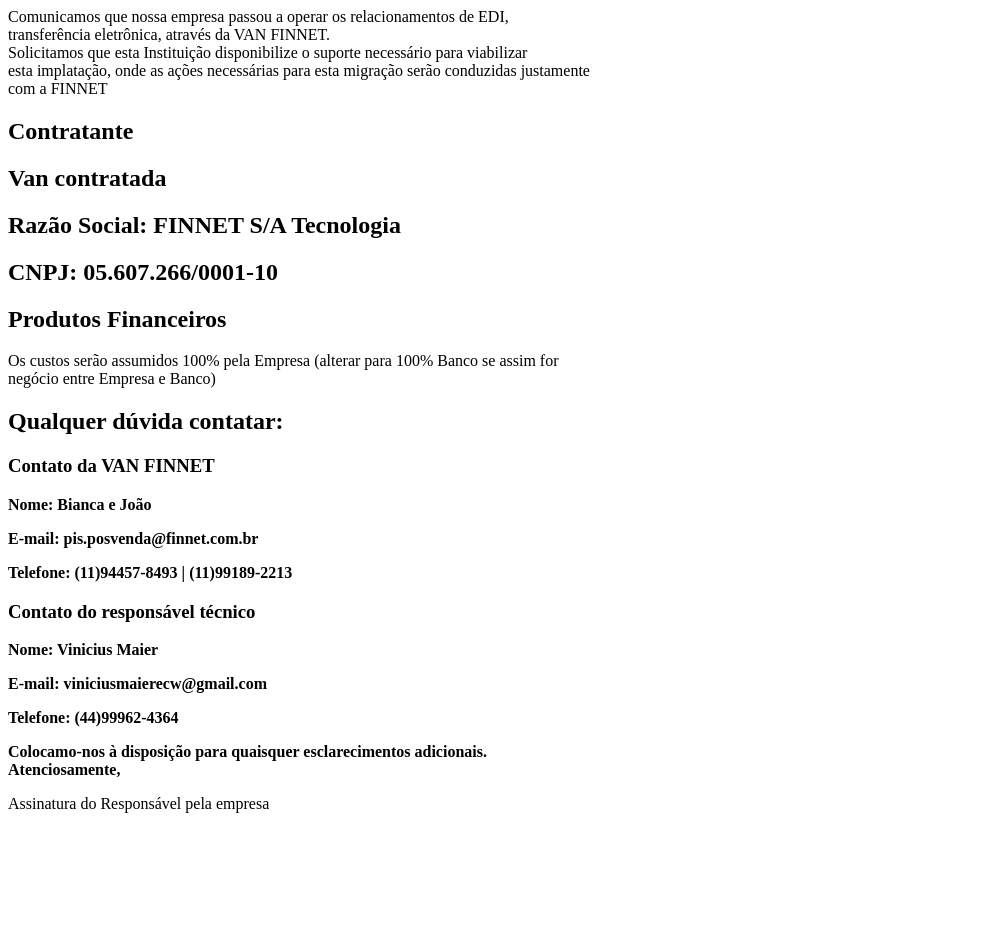
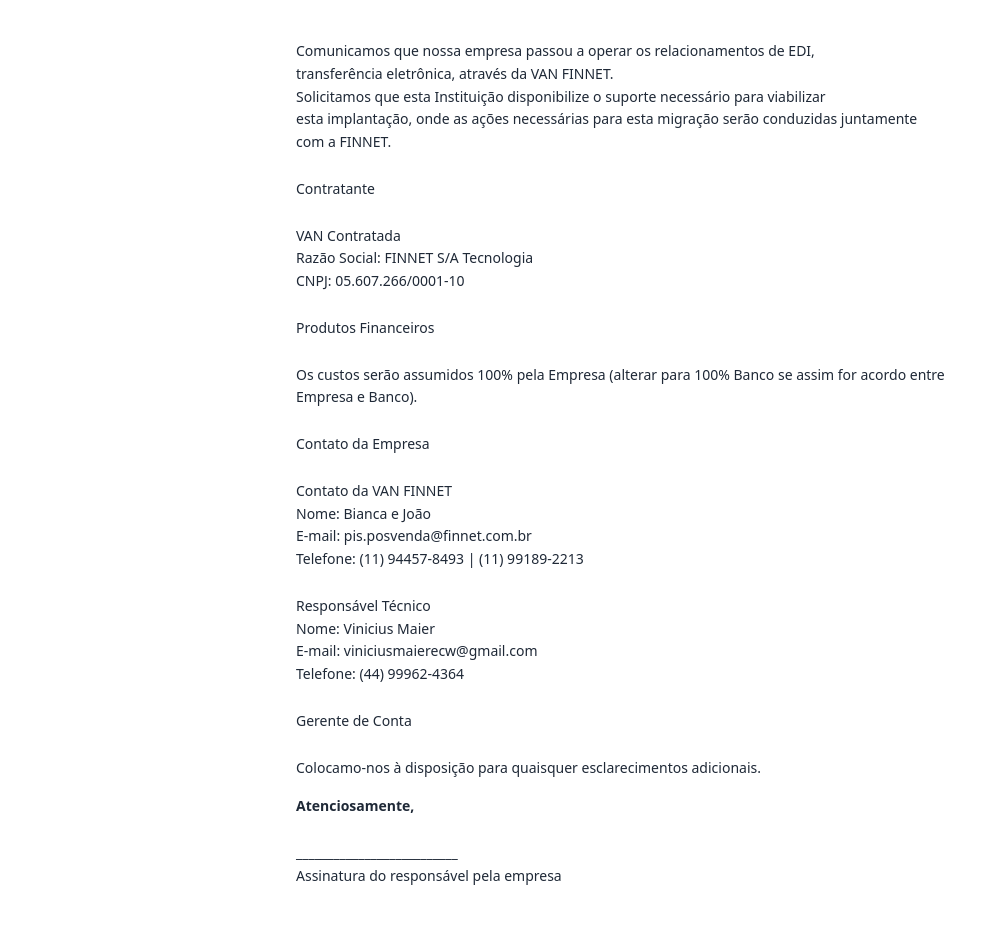
Before and after one commit to gbrielrobles/tecnospeed, a Node project: template backend/public/templates/letter.hbs in a window 1280 px wide. Shown: the whole page, without its empty margins (0-999 px from the left). Before the commit the page ends 813 px from the top, so only its background shows below. Run offline with Node 20 templates, Linux system fonts and the light colour scheme; the template is opened without the code that fills it, so the values that code supplies are empty; some libraries are stand-ins or nearby versions.

Commit message:
style: style initial to letter

```diff
--- a/backend/public/templates/letter.hbs
+++ b/backend/public/templates/letter.hbs
@@ -1,81 +1,97 @@
-<style>
-
-</style>
-
 <!DOCTYPE html>
 <html lang="pt-br">
 <head>
-    <meta charset="UTF-8">
-    <meta name="viewport" content="width=device-width, initial-scale=1.0">
+  <meta charset="UTF-8" />
+  <meta name="viewport" content="width=device-width, initial-scale=1.0" />
+  <script src="https://cdn.tailwindcss.com"></script>
+  <title>Comunicação de EDI</title>
 </head>
-<body>
+<body class="bg-white text-gray-800 font-sans p-10 max-w-3xl mx-auto text-sm leading-relaxed">
+
   {{#with bank}}
-    <h1>Ao {{name}}</h1>
-    <h2>A/c {{bankContactManager.name}} </h1>
-    {{/with}}
-    <p>Comunicamos que nossa empresa passou a operar os relacionamentos de EDI, <br>
-        transferência eletrônica, através da VAN FINNET. <br>
-        Solicitamos que esta Instituição disponibilize o suporte necessário para viabilizar <br>
-        esta implatação, onde as ações necessárias para esta migração serão conduzidas justamente <br>
-        com a FINNET</p>
-
-    <h2><strong>Contratante</strong></h2>
-    {{#with client}}
-    <h2><strong>Razão Social: </strong>{{legalName}}</h2>
-    <h2><strong>CNPJ: </strong>{{cnpj}}</h2>
-    <h2><strong>Agência/ Conta corrente: </strong>{{branchNumber}} | {{client.accountNumber}}</h2>
-    <h2><strong>Convênio: </strong> {{agreement}}</h2>
+    <h1 class="text-lg font-semibold mb-2">Ao {{name}}</h1>
+    <p class="mb-6">A/c {{bankContactManager.name}}</p>
   {{/with}}
 
+  <p class="mb-6">
+    Comunicamos que nossa empresa passou a operar os relacionamentos de EDI,<br>
+    transferência eletrônica, através da VAN FINNET.<br>
+    Solicitamos que esta Instituição disponibilize o suporte necessário para viabilizar<br>
+    esta implantação, onde as ações necessárias para esta migração serão conduzidas juntamente<br>
+    com a FINNET.
+  </p>
 
-    <h2><strong>Van contratada</strong></h2>
-    <h2><strong>Razão Social: FINNET S/A Tecnologia</strong></h2>
-    <h2><strong>CNPJ: 05.607.266/0001-10</strong></h2>
+  <div class="mb-6">
+    <p class="font-medium">Contratante</p>
+    {{#with client}}
+      <p>Razão Social: {{legalName}}</p>
+      <p>CNPJ: {{cnpj}}</p>
+      <p>Agência / Conta corrente: {{branchNumber}} | {{client.accountNumber}}</p>
+      <p>Convênio: {{agreement}}</p>
+    {{/with}}
+  </div>
 
-    <h2>Produtos Financeiros</h2>
+  <div class="mb-6">
+    <p class="font-medium">VAN Contratada</p>
+    <p>Razão Social: FINNET S/A Tecnologia</p>
+    <p>CNPJ: 05.607.266/0001-10</p>
+  </div>
 
+  <div class="mb-6">
+    <p class="font-medium">Produtos Financeiros</p>
     {{#with bank}}
       {{#each products}}
         <p>({{#if selected}}X{{else}} {{/if}}) {{description}}</p>
       {{/each}}
 
-        <h2>Ambiente</h2>
+      <p class="mt-4 font-medium">Ambiente</p>
       <p>(X) Arquivo em produção</p>
 
-        <h2>Cnab</h2>
+      <p class="mt-4 font-medium">CNAB</p>
       {{#each cnabs}}
         <p>({{#if selected}}X{{else}} {{/if}}) {{name}}</p>
       {{/each}}
     {{/with}}
-    <p>Os custos serão assumidos 100% pela Empresa (alterar para 100% Banco se assim for <br>
-    negócio entre Empresa e Banco)</p>
-    <h2>Qualquer dúvida contatar: </h3>
+  </div>
+
+  <p class="mb-6">Os custos serão assumidos 100% pela Empresa (alterar para 100% Banco se assim for acordo entre Empresa e Banco).</p>
+
+  <div class="mb-6">
+    <p class="font-medium">Contato da Empresa</p>
     {{#with client.companyContact}}
-    <h3><strong>Contato da Empresa</strong></h3>
-    <p><strong>Nome:</strong>{{name}}</p>
-    <p><strong>E-mail</strong>{{email}}</p>
-    <p><strong>Telefone</strong>{{fone}}</p>
+      <p>Nome: {{name}}</p>
+      <p>E-mail: {{email}}</p>
+      <p>Telefone: {{fone}}</p>
     {{/with}}
+  </div>
 
-    <h3><strong>Contato da VAN FINNET</strong></h3>
-    <p><strong>Nome: Bianca e João</strong></p>
-    <p><strong>E-mail: pis.posvenda@finnet.com.br</strong></p>
-    <p><strong>Telefone: (11)94457-8493 | (11)99189-2213</strong></p>
+  <div class="mb-6">
+    <p class="font-medium">Contato da VAN FINNET</p>
+    <p>Nome: Bianca e João</p>
+    <p>E-mail: pis.posvenda@finnet.com.br</p>
+    <p>Telefone: (11) 94457-8493 | (11) 99189-2213</p>
+  </div>
 
-    <h3><strong>Contato do responsável técnico</strong></h3>
-    <p><strong>Nome: Vinicius Maier</strong></p>
-    <p><strong>E-mail: viniciusmaierecw@gmail.com</strong></p>
-    <p><strong>Telefone: (44)99962-4364</strong></p>
+  <div class="mb-6">
+    <p class="font-medium">Responsável Técnico</p>
+    <p>Nome: Vinicius Maier</p>
+    <p>E-mail: viniciusmaierecw@gmail.com</p>
+    <p>Telefone: (44) 99962-4364</p>
+  </div>
 
+  <div class="mb-6">
+    <p class="font-medium">Gerente de Conta</p>
     {{#with bank.bankContactManager}}
-    <h3><strong>Contato do Gerente de conta</strong></h3>
-    <p><strong>Nome: </strong>{{name}}</p>
-    <p><strong>E-mail: </strong>{{email}}</p>
-    <p><strong>Telefone: </strong>{{fone}}</p>
+      <p>Nome: {{name}}</p>
+      <p>E-mail: {{email}}</p>
+      <p>Telefone: {{fone}}</p>
     {{/with}}
-    <p><strong>Colocamo-nos à disposição para quaisquer esclarecimentos adicionais. <br>
-        Atenciosamente,</strong></p>
+  </div>
 
-    <p>Assinatura do Responsável pela empresa</p>
+  <p class="mb-4">Colocamo-nos à disposição para quaisquer esclarecimentos adicionais.</p>
+  <p class="font-semibold">Atenciosamente,</p>
+  <p class="mt-6">__________________________</p>
+  <p>Assinatura do responsável pela empresa</p>
+
 </body>
 </html>
```
Also changed, not shown: backend/src/core/letter/infra/http/get/controller.ts (+22 -2 lines). Lines whose indentation alone changed are shown as unchanged.
